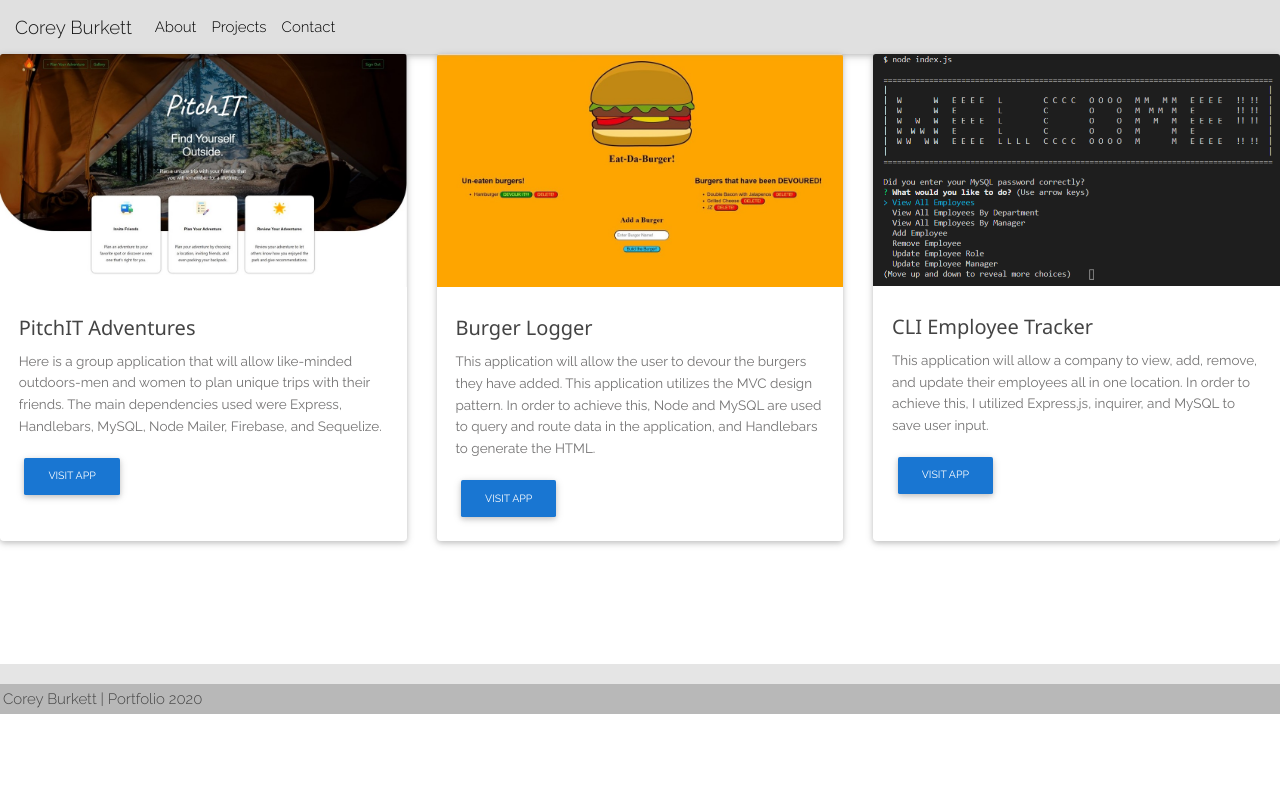
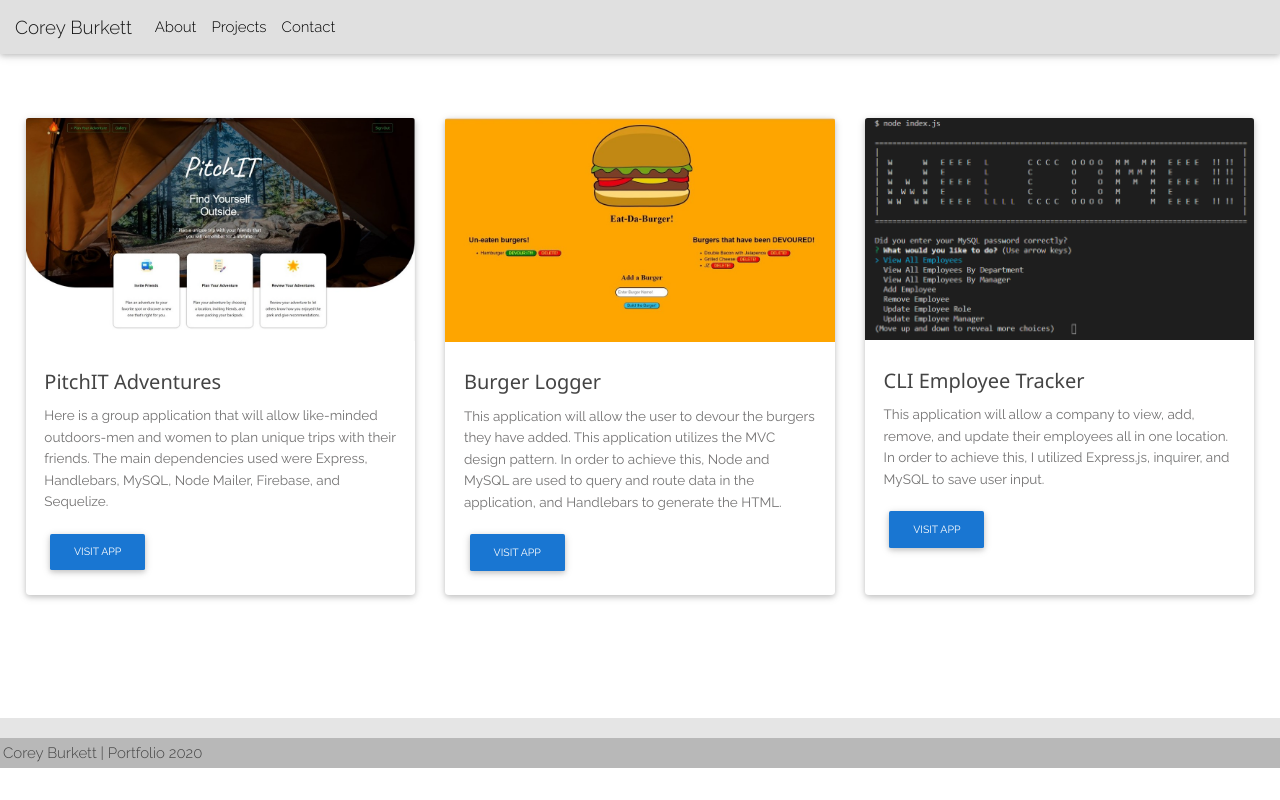
Before and after one commit to cburkett22/React-Portfolio, a React (Create React App) app: page /projects in a window 1280 px wide. Built offline with nearby package versions, Linux system fonts and the light colour scheme.

Commit message:
Completed project cards/ page

```diff
--- a/src/components/Hero/index.js
+++ b/src/components/Hero/index.js
@@ -2,7 +2,7 @@ import React from "react";
 import Background from "../../img/background.JPG"
 import "./style.css";
 
-var divStyle = {
+const divStyle = {
   backgroundImage: `url(${Background})`
 };
 
--- a/src/pages/Projects.js
+++ b/src/pages/Projects.js
@@ -2,17 +2,38 @@ import React from "react";
 import Row from "../components/Row";
 import Col from "../components/Col";
 
-// Importing project images
+// Importing project
 import PitchitImg from "../img/pitchit.jpg";
 import BurgerImg from "../img/burger.jpg";
 import EmployeeTrackerImg from "../img/emptracker.png";
+
+const cardDivStyle = {
+  paddingTop: "5%",
+  paddingLeft: "2%",
+  paddingRight: "2%"
+};
+
+const pitchitBtnClicked = () => {
+  const url = "https://pitchitadventures.herokuapp.com";
+  window.open(url, "_blank");
+};
+
+const burgerBtnClicked = () => {
+  const url = "https://yummy-burger-logger.herokuapp.com/";
+  window.open(url, "_blank");
+};
+
+const empTrackerBtnClicked = () => {
+  const url = "https://github.com/cburkett22/12-Employee-Tracker";
+  window.open(url, "_blank");
+};
 
 const Projects = () => {
     return (
       <div>
         <Row>
           <Col size="md-12">
-            <div className="row row-cols-1 row-cols-md-3">
+            <div className="row row-cols-1 row-cols-md-3" style={ cardDivStyle }>
               <div className="col mb-4 wow fadeInLeftBig">
                   <div className="card h-100">
                       <div className="view overlay">
@@ -24,7 +45,7 @@ const Projects = () => {
                       <div className="card-body">
                           <h4 className="card-title">PitchIT Adventures</h4>
                           <p className="card-text">Here is a group application that will allow like-minded outdoors-men and women to plan unique trips with their friends. The main dependencies used were Express, Handlebars, MySQL, Node Mailer, Firebase, and Sequelize.</p>
-                          <button id="card-one-btn" type="button" className="btn btn-blue btn-md">Visit App</button>
+                          <button id="card-one-btn" type="button" className="btn btn-blue btn-md" onClick={ pitchitBtnClicked }>Visit App</button>
                       </div>
                   </div>
               </div>
@@ -40,7 +61,7 @@ const Projects = () => {
                       <div className="card-body">
                           <h4 className="card-title">Burger Logger</h4>
                           <p className="card-text">This application will allow the user to devour the burgers they have added. This application utilizes the MVC design pattern. In order to achieve this, Node and MySQL are used to query and route data in the application, and Handlebars to generate the HTML.</p>
-                          <button id="card-two-btn" type="button" className="btn btn-blue btn-md">Visit App</button>
+                          <button id="card-two-btn" type="button" className="btn btn-blue btn-md" onClick={ burgerBtnClicked }>Visit App</button>
                       </div>
                   </div>
               </div>
@@ -56,7 +77,7 @@ const Projects = () => {
                   <div className="card-body">
                     <h4 className="card-title">CLI Employee Tracker</h4>
                     <p className="card-text">This application will allow a company to view, add, remove, and update their employees all in one location. In order to achieve this, I utilized Express.js, inquirer, and MySQL to save user input.</p>
-                    <button id="card-three-btn" type="button" className="btn btn-blue btn-md">Visit App</button>
+                    <button id="card-three-btn" type="button" className="btn btn-blue btn-md" onClick={ empTrackerBtnClicked }>Visit App</button>
                   </div>
                 </div>
               </div>
```
